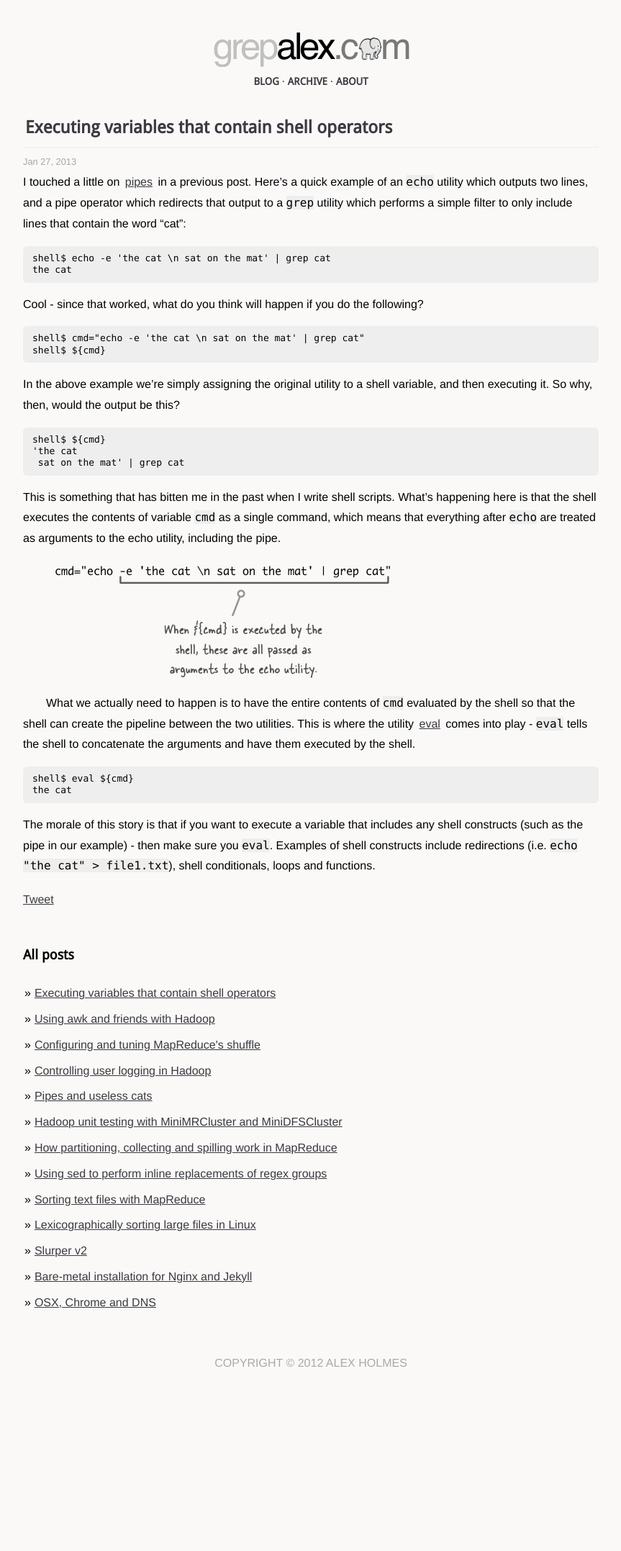
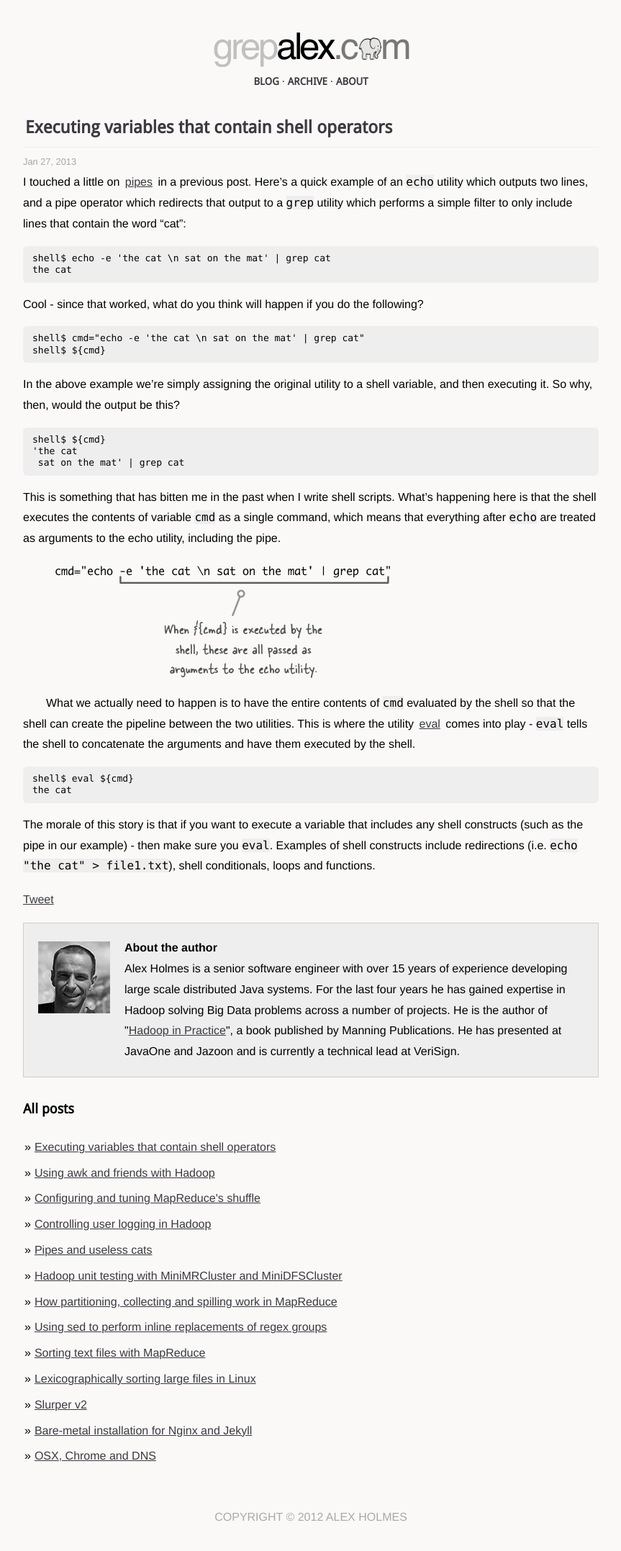
Before and after one commit to alexholmes/blog, a Jekyll site: the page built from index.html, in a window 1280 px wide. Shown: the whole page at 72% size, without its empty margins (208-1071 px from the left). Built offline with Jekyll 4.4.1, drawn with Linux system fonts in a browser that asks for light colours; comment, search, counter and statistics services are not loaded; before the commit the page ends 1941 px from its top, so only the background shows below that.

Commit message:
added author bio below blog post

```diff
--- /dev/null
+++ b/_includes/bio.html
@@ -0,0 +1,18 @@
+<div class="bio">
+
+  <div class="image">
+    <img src="/images/me-bw-small.png"/>
+  </div>
+  <div class="text">
+
+    <div class="title">About the author</div>
+
+
+    Alex Holmes is a senior software engineer with over 15 years of experience developing large scale
+    distributed Java systems. For the last four years he has gained expertise in Hadoop solving Big
+    Data problems across a number of projects. He is the author of
+    "<a href="http://www.manning.com/holmes/">Hadoop in Practice</a>", a book
+    published by Manning Publications. He has presented at JavaOne and Jazoon and is currently a
+    technical lead at VeriSign.
+  </div>
+</div>
--- a/index.html
+++ b/index.html
@@ -7,4 +7,11 @@ layout: default
 <div class="strap">{{ site.posts.first.date | date: "%b %d, %Y" }}</div>
 {{ site.posts.first.content }}
 </div>
+
 {% include twitter.html %}
+
+
+<div class="content">
+  {% include bio.html %}
+
+</div>
--- a/stylesheets/screen.css
+++ b/stylesheets/screen.css
@@ -79,6 +79,34 @@ a:hover {
     width: 800px;
     text-align: left;
     /*margin: 0 15%;*/
+}
+
+.bio {
+    overflow: hidden;
+    margin: 0 auto;
+    margin-bottom: 2em;
+    text-align: left;
+    padding: 20px;
+    border: #ccc 1px solid;
+    background-color: #EEE;
+
+    padding-left: 140px;
+    position: relative;
+}
+
+.bio img {
+    margin: 20px;
+    margin-top:25px;
+    left: 0;
+    position: absolute;
+    top: 0;
+}
+
+.bio .text {
+}
+
+.bio .text .title {
+    font-weight: bold;
 }
 
 .related {
@@ -243,7 +271,7 @@ h1 {
 }
 
 .twitter {
-    padding-bottom: 2em;
+    padding-bottom: 0.1em;
 }
 
 em {
```
Also changed, not shown: _layouts/post.html (+11 -0 lines), images/me-bw-small.png (added).
